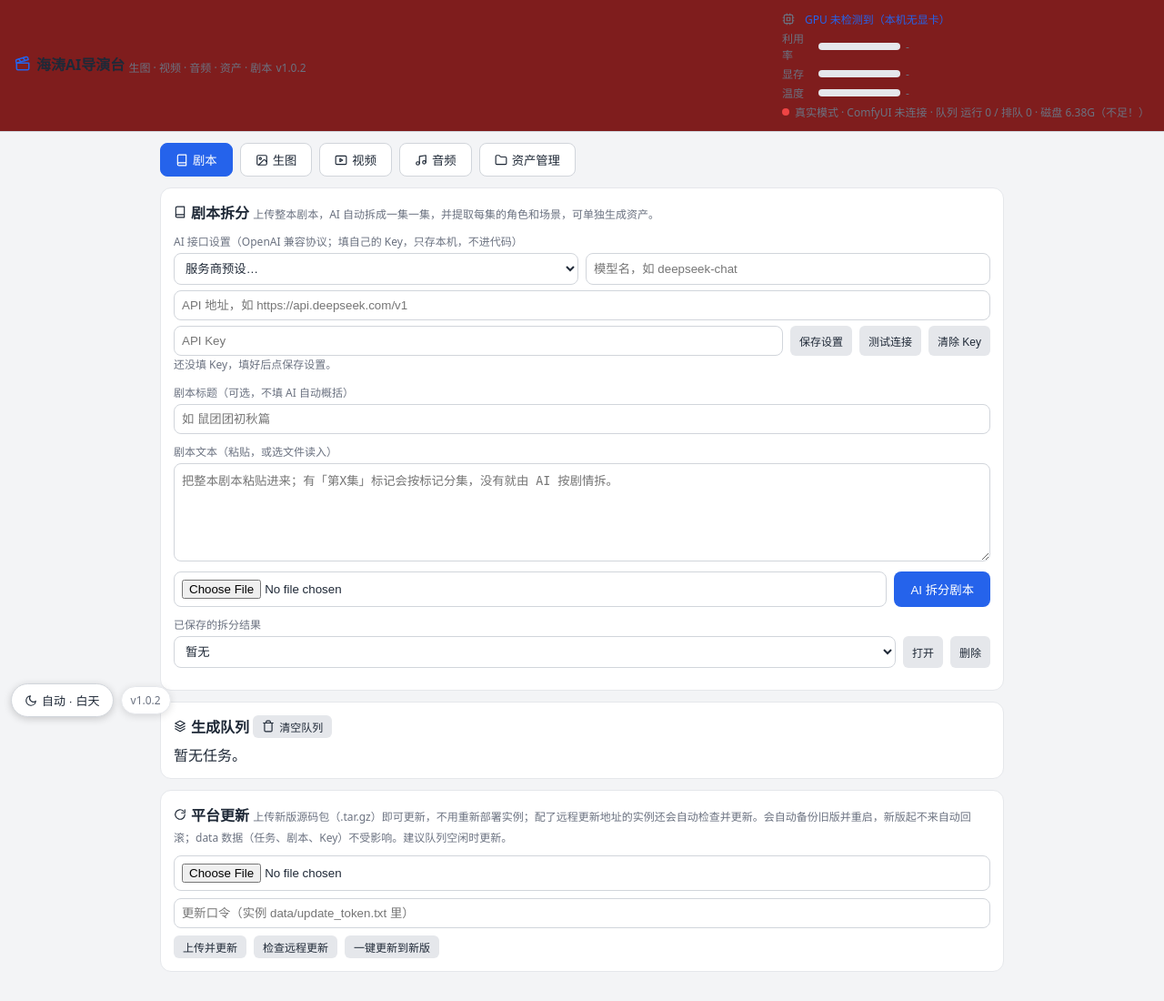
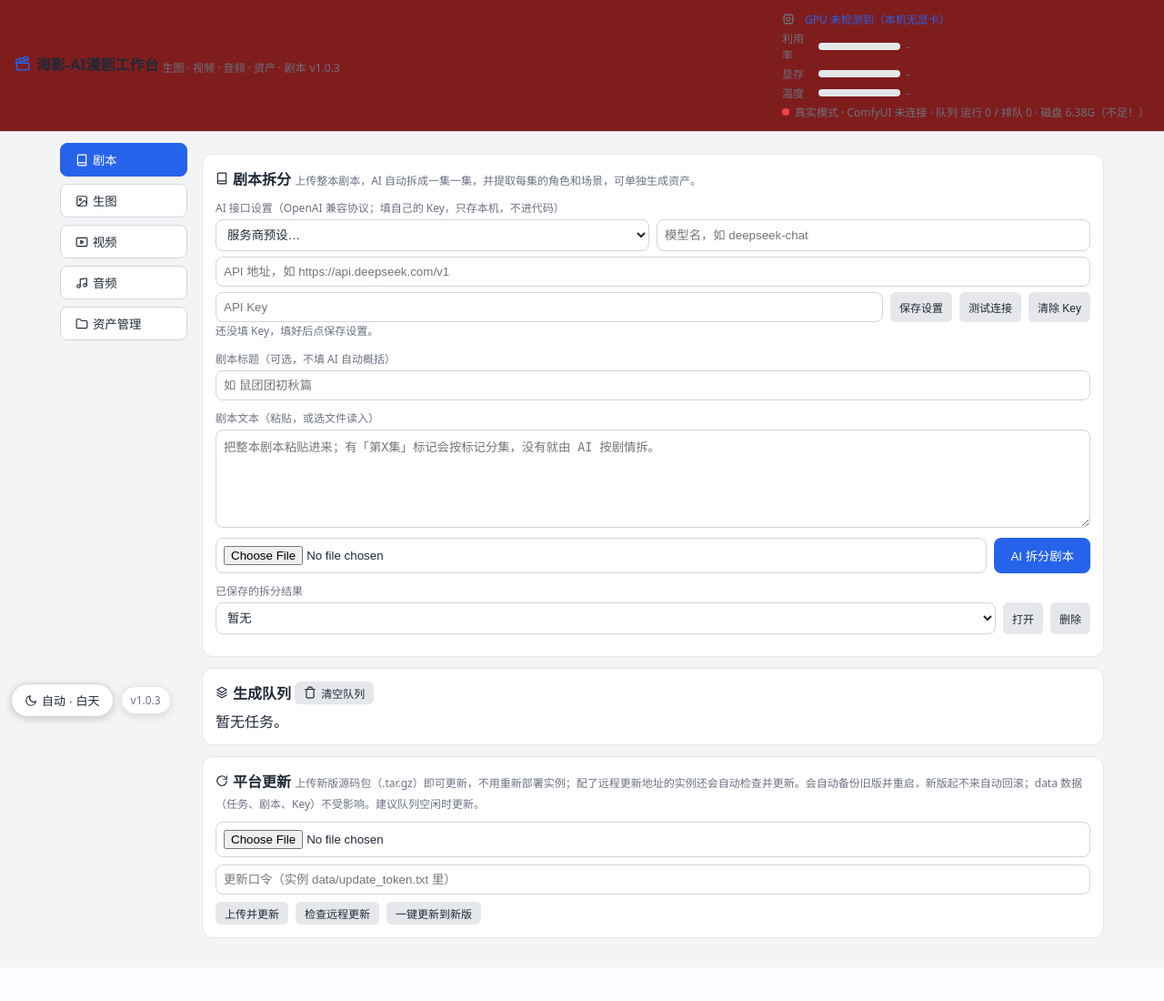
Before and after one commit to hiterhoo/haitao-director, a Flask app: page / in a window 1280 px wide. Shown: the whole page at 91% size. After the commit the page ends 1031 px from the top, so only its background shows below. Run offline with Flask 3, Linux system fonts and the light colour scheme; data that the repository does not hold is empty.

Commit message:
v1.0.3：改名 海影-AI漫剧工作台

```diff
--- a/app.py
+++ b/app.py
@@ -1,5 +1,5 @@
 #!/usr/bin/env python3
-"""海涛AI导演台后端：生图 / 视频 / 音频 / 资产管理，都调同一套 ComfyUI。
+"""海影-AI漫剧工作台后端：生图 / 视频 / 音频 / 资产管理，都调同一套 ComfyUI。
 
 - 进度：提交后开一个 WebSocket 线程收 ComfyUI 的采样进度
   （value/max），收不到就按队列位置 + 已用时间兜底显示；
--- a/config.py
+++ b/config.py
@@ -7,7 +7,7 @@ BASE = os.path.dirname(os.path.abspath(__file__))
 
 # 平台版本号：从 1.0.0 开始，每次加新功能或修 bug 就把末位 +1（1.0.1、1.0.2…）。
 # 页面左下角和 /api/health 会显示，自更新靠它比大小判断有没有新版。
-VERSION = "1.0.2"
+VERSION = "1.0.3"
 
 # 远程更新清单地址（拉取式自动更新）：填了之后，实例会定期去这个地址
 # 拉一个 JSON 清单 {"version": 数字, "package_url": "更新包直链", "sha256": "包的sha256(可选)", "notes": "更新说明(可选)"}，
--- a/shortcut/info.yaml
+++ b/shortcut/info.yaml
@@ -1,5 +1,5 @@
-name: 海涛AI导演台
-title: 海涛AI导演台
+name: 海影-AI漫剧工作台
+title: 海影-AI漫剧工作台
 icon: web.png
 type: browser
 props:
--- a/templates/index.html
+++ b/templates/index.html
@@ -3,7 +3,7 @@
 <head>
 <meta charset="utf-8">
 <meta name="viewport" content="width=device-width, initial-scale=1">
-<title>海涛AI导演台</title>
+<title>海影-AI漫剧工作台</title>
 <style>
 * { box-sizing: border-box; }
 :root { --bg:#f3f4f6; --card:#ffffff; --header-bg:#ffffff; --border:#e5e7eb; --border-strong:#d1d5db; --text:#1f2937; --muted:#6b7280; --input-bg:#ffffff; --small-bg:#e5e7eb; --bar-bg:#e5e7eb; --name:#374151; --link:#2563eb; --logo:#2563eb; }
@@ -24,6 +24,13 @@ input, select, textarea { width: 100%; padding: 8px; border-radius: 8px; border:
 #ver-bl { font-size: 12px; color: var(--muted); background: var(--card); border: 1px solid var(--border); border-radius: 999px; padding: 6px 10px; box-shadow: 0 2px 8px rgba(0,0,0,.12); }
 .grid { display: grid; grid-template-columns: 1fr 1fr; gap: 0 12px; }
 @media (max-width: 600px) { .grid { grid-template-columns: 1fr; } }
+/* 桌面版：标签页放左侧竖排，内容在右；手机版保持顶部横排不变 */
+@media (min-width: 900px) {
+  main { display: grid; grid-template-columns: 140px minmax(0, 1fr); column-gap: 16px; max-width: 1180px; align-items: start; }
+  .tabs { grid-column: 1; grid-row: 1 / span 99; flex-direction: column; flex-wrap: nowrap; position: sticky; top: 12px; }
+  .tabs button { width: 100%; justify-content: flex-start; }
+  main > section { grid-column: 2; min-width: 0; }
+}
 button.go { margin-top: 14px; background: #2563eb; color: #fff; border: none; border-radius: 8px; padding: 10px 18px; cursor: pointer; }
 button.small { background: var(--small-bg); color: var(--text); border: none; border-radius: 6px; padding: 4px 10px; cursor: pointer; font-size: 12px; }
 .note { font-size: 12px; color: var(--muted); line-height: 1.7; }
@@ -32,8 +39,14 @@ button.small { background: var(--small-bg); color: var(--text); border: none; bo
 .bar > div { height: 100%; background: #2563eb; border-radius: 4px; transition: width .5s; }
 .bar > div.done { background: #16a34a; }
 .bar > div.failed { background: #dc2626; }
-.result img, .result video, .job img, .job video { width: 100%; max-width: 100%; height: auto; border-radius: 8px; margin-top: 8px; display: block; }
-.result video, .job video { max-height: 75vh; object-fit: contain; background: #000; }
+.result img, .result video, .job img, .job video { width: auto; max-width: min(320px, 100%); max-height: 320px; height: auto; border-radius: 8px; margin-top: 8px; display: block; }
+.result video, .job video { object-fit: contain; background: #000; }
+/* 预览默认小窗，点「放大」切到大图（.big） */
+.result img.big, .result video.big, .job img.big, .job video.big, .asset img.big, .asset video.big { width: 100%; max-width: 100%; max-height: 85vh; }
+.mwrap { position: relative; display: inline-block; max-width: 100%; }
+.mwrap img, .mwrap video { width: auto; max-width: min(320px, 100%); max-height: 320px; height: auto; border-radius: 8px; display: block; background: #000; }
+.mwrap img.big, .mwrap video.big { width: 100%; max-width: 100%; max-height: 85vh; }
+.mzoom { margin-top: 4px; }
 .result audio, .job audio { width: 100%; margin-top: 8px; }
 .thumbs { display: flex; gap: 8px; flex-wrap: wrap; margin-top: 6px; }
 .thumbs .t { position: relative; width: 72px; }
@@ -42,7 +55,7 @@ button.small { background: var(--small-bg); color: var(--text); border: none; bo
 .thumbs .t span { display: block; font-size: 10px; color: var(--muted); word-break: break-all; }
 .assets { display: grid; grid-template-columns: repeat(auto-fill, minmax(150px, 1fr)); gap: 10px; margin-top: 10px; }
 .asset { background: var(--card); border: 1px solid var(--border); border-radius: 8px; padding: 6px; font-size: 12px; }
-.asset img, .asset video { width: 100%; height: auto; border-radius: 6px; display: block; }
+.asset img, .asset video { width: auto; max-width: min(320px, 100%); max-height: 320px; height: auto; border-radius: 6px; display: block; }
 .asset audio { width: 100%; }
 .asset .name { word-break: break-all; color: var(--name); margin: 4px 0; }
 .asset .meta { color: var(--muted); font-size: 11px; }
@@ -60,7 +73,7 @@ header .logo b { display:inline-flex; align-items:center; }
 </head>
 <body>
 <header>
-  <div class="logo"><b><svg class="ic lg" viewBox="0 0 24 24"><path d="M20.2 6 3 11l-.9-2.4c-.3-1.1.3-2.2 1.3-2.5l13.5-4c1.1-.3 2.2.3 2.5 1.3Z"/><path d="m6.2 5.3 3.1 3.9"/><path d="m12.4 3.4 3.1 4"/><path d="M3 11h18v8a2 2 0 0 1-2 2H5a2 2 0 0 1-2-2Z"/></svg>海涛AI导演台</b> <span>生图 · 视频 · 音频 · 资产 · 剧本</span> <span id="ver" class="note"></span></div>
+  <div class="logo"><b><svg class="ic lg" viewBox="0 0 24 24"><path d="M20.2 6 3 11l-.9-2.4c-.3-1.1.3-2.2 1.3-2.5l13.5-4c1.1-.3 2.2.3 2.5 1.3Z"/><path d="m6.2 5.3 3.1 3.9"/><path d="m12.4 3.4 3.1 4"/><path d="M3 11h18v8a2 2 0 0 1-2 2H5a2 2 0 0 1-2-2Z"/></svg>海影-AI漫剧工作台</b> <span>生图 · 视频 · 音频 · 资产 · 剧本</span> <span id="ver" class="note"></span></div>
   <div id="machine-stat" style="min-width:235px">
     <div class="stat" style="margin-top:0"><svg class="ic" viewBox="0 0 24 24"><rect x="4" y="4" width="16" height="16" rx="2"/><rect x="9" y="9" width="6" height="6"/><path d="M9 2v2M15 2v2M9 20v2M15 20v2M2 9h2M2 15h2M20 9h2M20 15h2"/></svg><span id="gpu-name" style="color:var(--link)">GPU 检测中…</span></div>
     <div class="stat"><span class="lab">利用率</span><div class="bar2"><div id="gpu-util-bar"></div></div><span id="gpu-util-txt">-</span></div>
@@ -366,9 +379,15 @@ function coverOf(files, v){
   const c = (files || []).find(x => x.filename === base + '_cover.jpg');
   return c ? c.url : '';
 }
+function toggleBig(btn){
+  const m = btn.parentElement.querySelector('img, video');
+  if (!m) return;
+  const big = m.classList.toggle('big');
+  btn.textContent = big ? '缩小' : '放大';
+}
 function fileHtml(f, files){
-  if (f.kind === 'image') return '<img src="'+esc(f.url)+'" alt="'+esc(f.filename)+'">';
-  if (f.kind === 'video') { const cov = files ? coverOf(files, f) : ''; return '<video src="'+esc(f.url)+'" controls preload="metadata"' + (cov ? ' poster="'+esc(cov)+'"' : '') + '></video>'; }
+  if (f.kind === 'image') return '<span class="mwrap"><img src="'+esc(f.url)+'" alt="'+esc(f.filename)+'"><button class="small mzoom" onclick="toggleBig(this)">放大</button></span>';
+  if (f.kind === 'video') { const cov = files ? coverOf(files, f) : ''; return '<span class="mwrap"><video src="'+esc(f.url)+'" controls preload="metadata"' + (cov ? ' poster="'+esc(cov)+'"' : '') + '></video><button class="small mzoom" onclick="toggleBig(this)">放大</button></span>'; }
   if (f.kind === 'audio') return '<audio src="'+esc(f.url)+'" controls></audio>';
   return '<a href="'+esc(f.url)+'">'+esc(f.filename)+'</a>';
 }
@@ -648,7 +667,7 @@ function shotsHtml(e, i, jobMap){
       '<label>台词</label><input data-shot-diag="' + i + '-' + j + '" value="' + esc(sh.dialogue) + '">' +
       '<label>H3 提示词</label><textarea data-shot-prompt="' + i + '-' + j + '" rows="4">' + esc(sh.prompt) + '</textarea>' +
       '<div class="note">出场：' + esc((sh.characters || []).join('、')) + (sh.scene ? ' · 场景：' + esc(sh.scene) : '') + '</div>' +
-      (job && job.status === 'done' && job.files && job.files.length ? '<video controls src="' + esc(job.files[0].url) + '" style="width:100%;border-radius:8px;margin-top:6px"></video>' : '') +
+      (job && job.status === 'done' && job.files && job.files.length ? fileHtml(job.files[0], job.files) : '') +
       '</div>';
   });
   h += '<div style="display:flex;gap:8px;margin-top:8px;flex-wrap:wrap;align-items:center">' +
--- a/version.json
+++ b/version.json
@@ -1 +1 @@
-{"version": "1.0.2", "package_url": "https://github.com/hiterhoo/haitao-director/releases/download/v1.0.2/visual-platform-v1.0.2.tar.gz", "sha256": "9dccc000343f9db7a8702b7fc1a53da14889e770698c7ec9b8842fe6225f4e80", "notes": "视频/图片默认小窗预览，点「放大」看大图"}
+{"version": "1.0.3", "package_url": "https://github.com/hiterhoo/haitao-director/releases/download/v1.0.3/visual-platform-v1.0.3.tar.gz", "sha256": "a78165dbb83dd259119b9a934dd38d31fd8b179af5696fa84dbf5d1f82162a31", "notes": "工作台改名：海影-AI漫剧工作台"}
```
Also changed, not shown: README.md, 1 other file.
